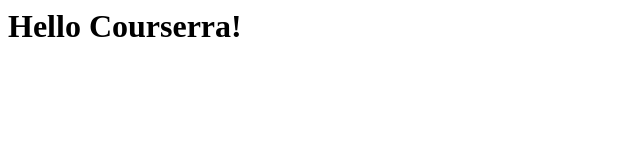
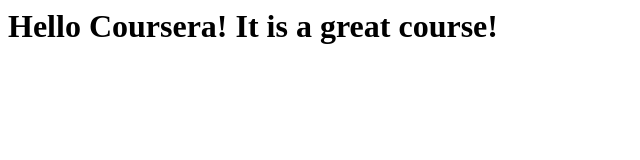
Before and after one commit to ivanpopov91/coursera-test, a plain HTML site: page site/index.html in a window 1280 px wide. Shown: the whole page, without its empty margins (0-640 px from the left). Drawn offline with Linux system fonts and the light colour scheme.

Commit message:
Getting good at it

```diff
--- a/site/index.html
+++ b/site/index.html
@@ -3,6 +3,6 @@
     <title>Hello Coursera!</title>
 <head>
 <body>
-<h1>Hello Courserra!</h1>
+<h1>Hello Coursera! It is a great course!</h1>
 </body>
 </html>
```
Also changed, not shown: index.html (deleted, +0 -8 lines).
